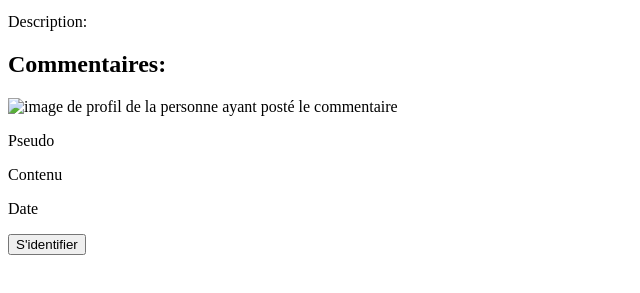
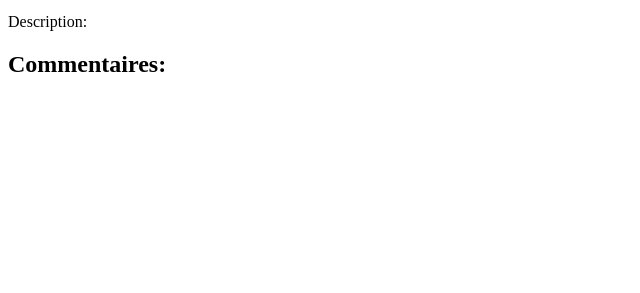
Before and after one commit to RiiBlue/Projet-Cinema, a plain HTML site: page movie.html in a window 1280 px wide. Shown: the part 101-394 px from the top of the page, without its empty margins (0-640 px from the left). Drawn offline with Linux system fonts and the light colour scheme.

Commit message:
Mise à jour de movie.html pour s'adapter aux commentaires
retrait de l'exemple vide de section commentaire

```diff
--- a/movie.html
+++ b/movie.html
@@ -16,13 +16,9 @@
         </div>
     </section>
     <h2>Commentaires:</h2>
-    <section id="commentaires">
-        <img alt="image de profil de la personne ayant posté le commentaire"/><!--Image de profil-->
-        <p>Pseudo</p>
-        <p>Contenu</p>
-        <p>Date</p>
-    </section>
-    <button id="redirectssobutton">S'identifier</button>
+    <div id="commentaires">
+    <!--S'ajoutent ici tous les commentaires-->
+    </div>
     <script src="movie.js"></script><!--Pour pouvoir se connecter et "poster des commentaires"-->
 </body>
 </html>
```
